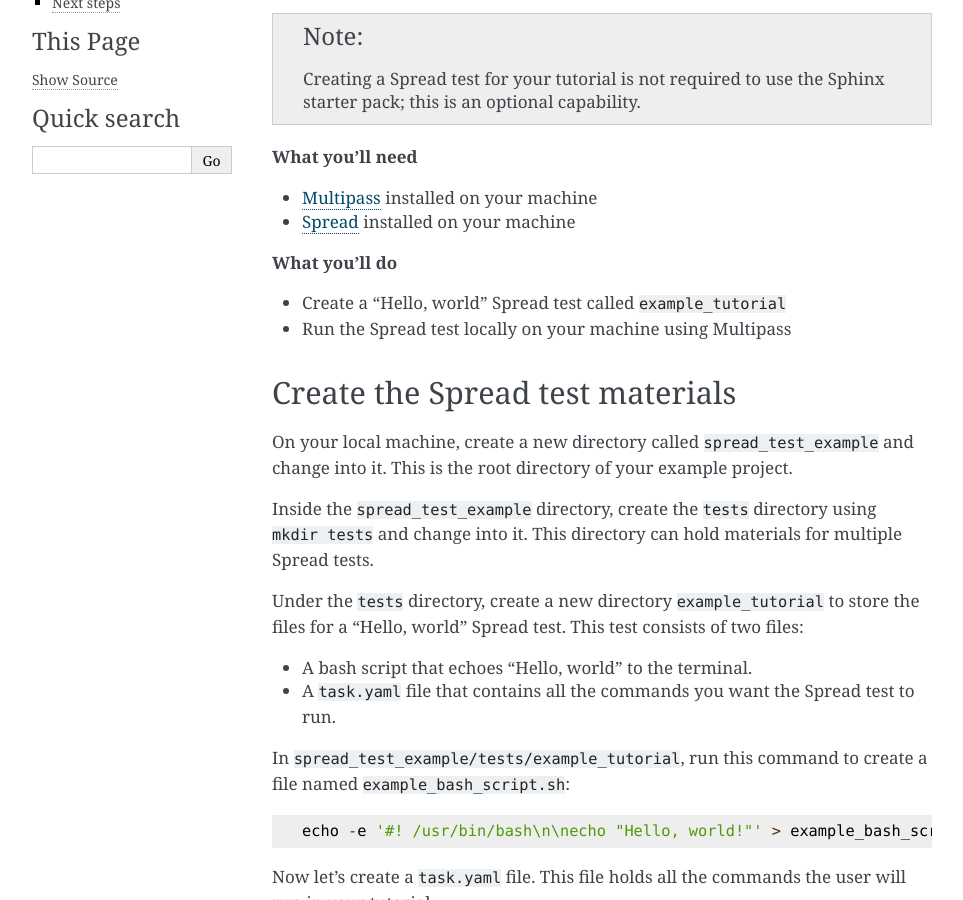
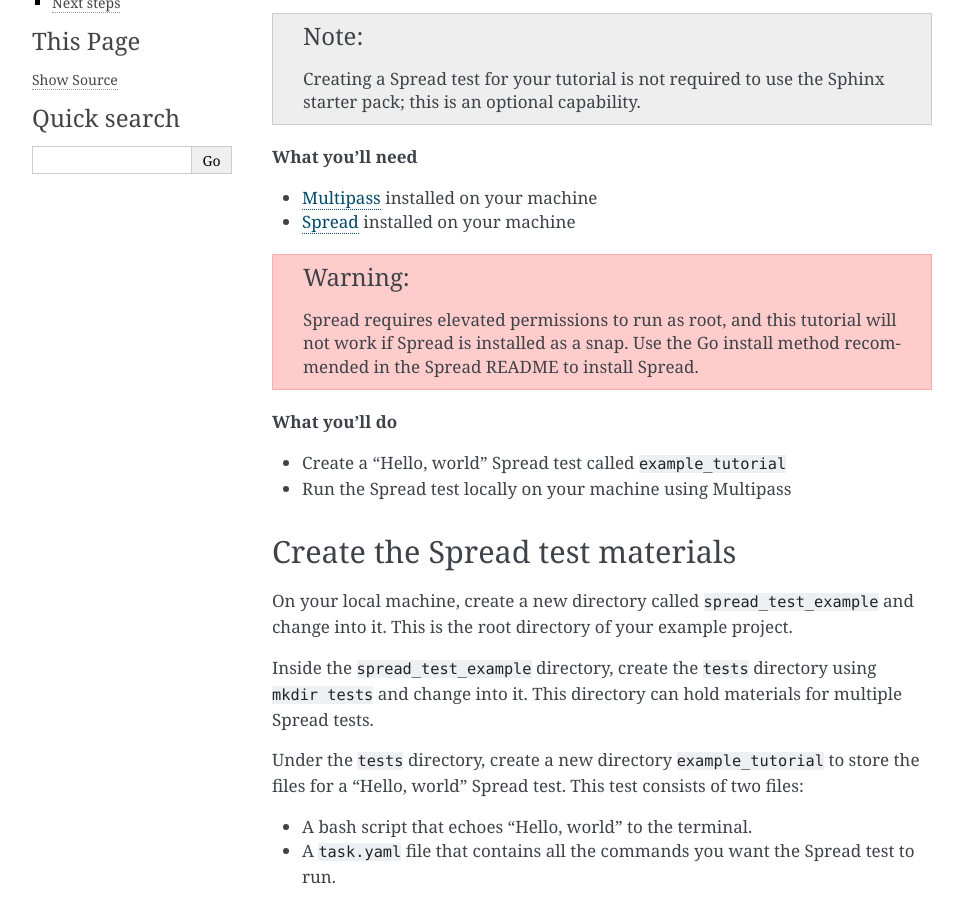
Before and after one commit to canonical/sphinx-docs-starter-pack, a Sphinx documentation site: the page built from docs/tutorial/set-up-automated-testing.rst, in a window 1280 px wide and 900 px high, scrolled down 333 px. Shown: the whole window, without its empty margins (148-1111 px from the left). Built offline with Sphinx 7.4.7, drawn with Linux system fonts in a browser that asks for light colours; pages that are not in the unit, such as notebooks, are missing from menus.

Commit message:
Add warning to set-up-automated-testing.rst

```diff
--- a/docs/tutorial/set-up-automated-testing.rst
+++ b/docs/tutorial/set-up-automated-testing.rst
@@ -18,6 +18,12 @@ your tutorial uses the same commands that Spread is testing.
 
 * `Multipass <https://multipass.run/install>`_ installed on your machine
 * `Spread <https://github.com/canonical/spread>`_ installed on your machine
+
+.. warning::
+
+    Spread requires elevated permissions to run as root, and this tutorial will
+    not work if Spread is installed as a snap. Use the Go install method
+    recommended in the Spread README to install Spread.
 
 **What you’ll do**
 
```
